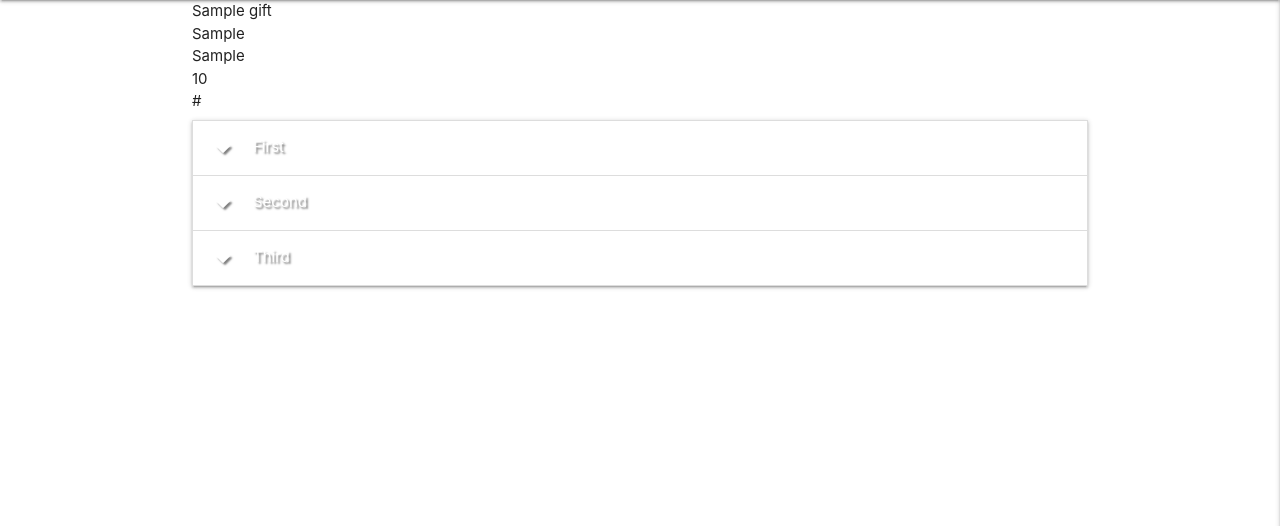
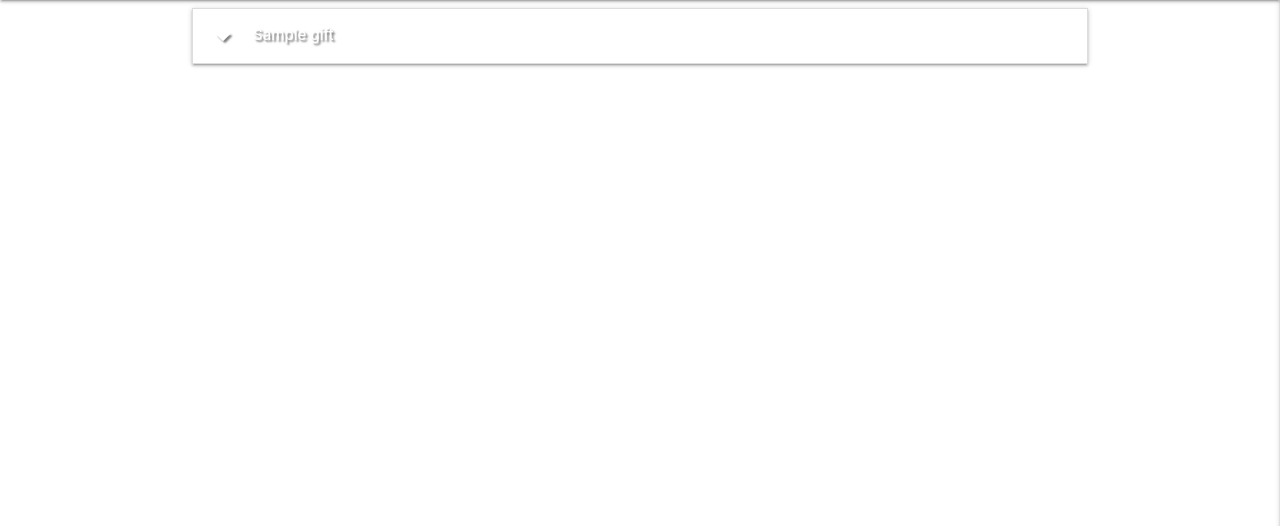
Before and after one commit to D3lyth/all-i-want-for-christmas, a Flask app: page / in a window 1280 px wide. Shown: the part 64-590 px from the top of the page. Run offline with Flask 3, Linux system fonts and the light colour scheme; a database or web service that is not in the repository returns one stand-in record (values such as "Sample title"); some libraries are stand-ins or nearby versions.

Commit message:
Bind data from db to dropdown accordion

```diff
--- a/templates/giftlists.html
+++ b/templates/giftlists.html
@@ -1,30 +1,20 @@
-{% extends "base.html" %} {% block content %} {% for gift_list in gift_lists %}
-{{ gift_list.list_name }}<br />
-{{ gift_list.gift_item }}<br />
-{{ gift_list.where_to_buy }}<br />
-{{ gift_list.cost }}<br />
-{{ gift_list.link }}<br />
-{% endfor %}
+{% extends "base.html" %} {% block content %}
 
 <ul class="collapsible">
+  {% for gift_list in gift_lists %}
   <li>
     <div class="collapsible-header white-text light-red darken-4 text-shadow">
-      <i class="fas fa-caret-down"></i>First
+      <i class="fas fa-caret-down"></i>
+      <strong>{{ gift_list.list_name }}</strong>
     </div>
-    <div class="collapsible-body"><span>Lorem ipsum dolor sit amet.</span></div>
+    <div class="collapsible-body">
+      <strong>{{ gift_list.gift_item }}</strong>
+      <p>{{ gift_list.where_to_buy }}</p>
+      <p>{{ gift_list.cost }}</p>
+      <p><a>{{ gift_list.link }}</a></p>
+    </div>
   </li>
-  <li>
-    <div class="collapsible-header white-text light-red darken-4 text-shadow">
-      <i class="fas fa-caret-down"></i>Second
-    </div>
-    <div class="collapsible-body"><span>Lorem ipsum dolor sit amet.</span></div>
-  </li>
-  <li>
-    <div class="collapsible-header white-text light-red darken-4 text-shadow">
-      <i class="fas fa-caret-down"></i>Third
-    </div>
-    <div class="collapsible-body"><span>Lorem ipsum dolor sit amet.</span></div>
-  </li>
+  {% endfor %}
 </ul>
 
 {% endblock %}
```
